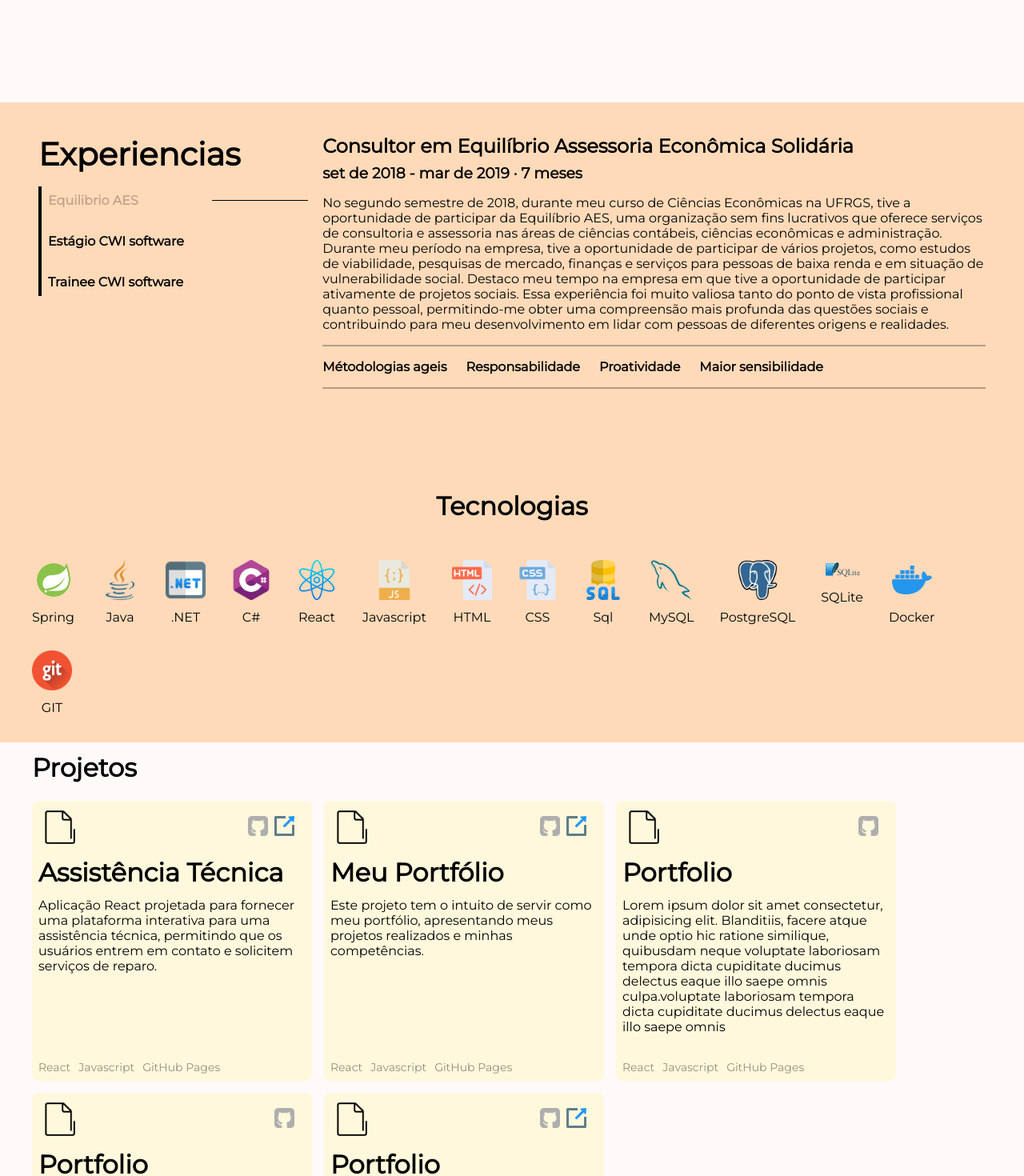
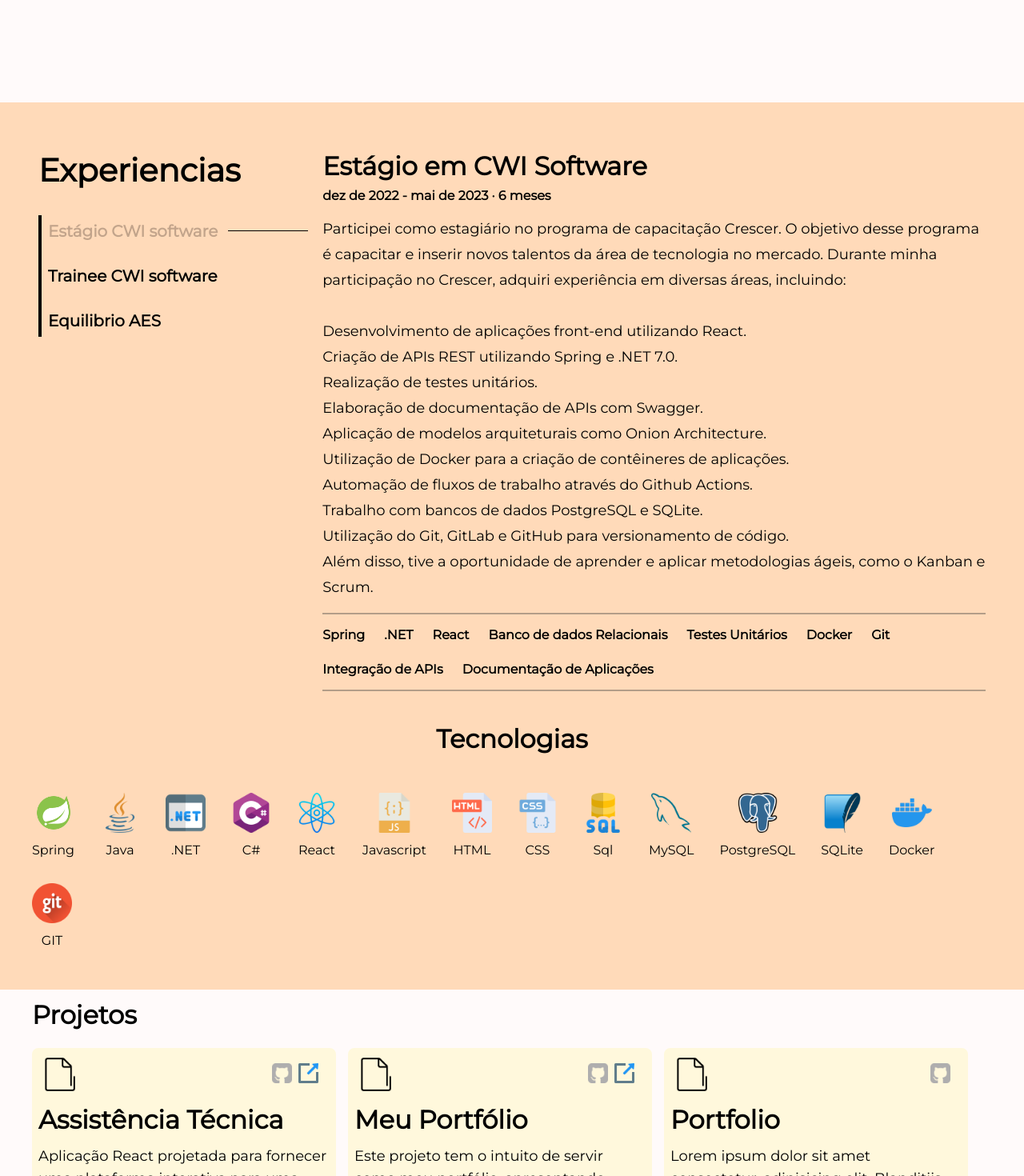
Before and after one commit to kzanetty/portfolio, a React (Vite) app: page / in a window 1280 px wide. Shown: the part 720-2190 px from the top of the page at 80% size. Built offline with nearby package versions, Linux system fonts and the light colour scheme.

Commit message:
alterando layout da screen experience

```diff
--- a/src/App.css
+++ b/src/App.css
@@ -82,7 +82,7 @@
 
 /* Components pequenos */
 
-.download-curriculo {
+.open-curriculo {
   display: flex;
   flex-direction: column;
   align-items: center;
--- a/src/constant/experiencias.js
+++ b/src/constant/experiencias.js
@@ -1,32 +1,20 @@
 const experiencias = [
-  {
-    nome: "Equilibrio AES",
-    titulo: "Consultor em Equilíbrio Assessoria Econômica Solidária",
-    periodo: "set de 2018 - mar de 2019 · 7 meses",
-    texto:
-      "No segundo semestre de 2018, durante meu curso de Ciências Econômicas na UFRGS, tive a oportunidade de participar da Equilíbrio AES, uma organização sem fins lucrativos que oferece serviços de consultoria e assessoria nas áreas de ciências contábeis, ciências econômicas e administração. Durante meu período na empresa, tive a oportunidade de participar de vários projetos, como estudos de viabilidade, pesquisas de mercado, finanças e serviços para pessoas de baixa renda e em situação de vulnerabilidade social. Destaco meu tempo na empresa em que tive a oportunidade de participar ativamente de projetos sociais. Essa experiência foi muito valiosa tanto do ponto de vista profissional quanto pessoal, permitindo-me obter uma compreensão mais profunda das questões sociais e contribuindo para meu desenvolvimento em lidar com pessoas de diferentes origens e realidades.",
-    tecnologias: [
-      "Métodologias ageis",
-      "Responsabilidade",
-      "Proatividade",
-      "Maior sensibilidade",
-    ],
-  },
   {
     nome: "Estágio CWI software",
     titulo: "Estágio em CWI Software",
     periodo: "dez de 2022 - mai de 2023 · 6 meses",
     texto:
-      "Participei como estagiário no programa de capacitação Crescer. O objetivo desse programa é capacitar e inserir novos talentos da área de tecnologia no mercado. Durante minha participação no Crescer, adquiri experiência em diversas áreas, incluindo: </br> Desenvolvimento de aplicações front-end utilizando React. </br>  Criação de APIs  EST utilizando Spring e .NET 7.0. </br>  Realização de testes unitários. </br>  Elaboração de documentação de APIs com Swagger. </br>  Aplicação de modelos arquiteturais como Onion Architecture. </br>  Utilização de Docker para a criação de contêineres de aplicações. </br>  Automação de fluxos de trabalho através do Github Actions. </br>  Trabalho com bancos de dados PostgreSQL e SQLite. </br>  Utilização do Git, GitLab e GitHub para versionamento de código. </br>  Além disso, tive a oportunidade de aprender e aplicar metodologias ágeis, como o Kanban e Scrum.",
+      "Participei como estagiário no programa de capacitação Crescer. O objetivo desse programa é capacitar e inserir novos talentos da área de tecnologia no mercado. Durante minha participação no Crescer, adquiri experiência em diversas áreas, incluindo: </br></br> Desenvolvimento de aplicações front-end utilizando React. </br>  Criação de APIs REST utilizando Spring e .NET 7.0. </br>  Realização de testes unitários. </br>  Elaboração de documentação de APIs com Swagger. </br>  Aplicação de modelos arquiteturais como Onion Architecture. </br>  Utilização de Docker para a criação de contêineres de aplicações. </br>  Automação de fluxos de trabalho através do Github Actions. </br>  Trabalho com bancos de dados PostgreSQL e SQLite. </br>  Utilização do Git, GitLab e GitHub para versionamento de código. </br>  Além disso, tive a oportunidade de aprender e aplicar metodologias ágeis, como o Kanban e Scrum.",
     tecnologias: [
-      "Métodologias ageis",
-      "Responsabilidade",
-      "Proatividade",
-      "Maior sensibilidade",
-      "Métodologias ageis",
-      "Responsabilidade",
-      "Proatividade",
-      "Maior sensibilidade",
+      "Spring",
+      ".NET",
+      "React",
+      "Banco de dados Relacionais",
+      "Testes Unitários",
+      "Docker",
+      "Git",
+      "Integração de APIs",
+      "Documentação de Aplicações",
     ],
   },
   {
@@ -36,11 +24,27 @@ const experiencias = [
     texto:
       "Durante esse período na CWI Software, adquiri conhecimentos em programação orientada a objetos com Java, incluindo a realização de testes unitários. Aprimorei minhas habilidades na criação de landing pages utilizando HTML, CSS e JavaScript, com testes unitários no front-end também. Além disso, aprimorei meus conhecimentos em bancos de dados relacionais e na escrita de consultas utilizando SQL. Utilizei o Git, juntamente com GitHub e GitLab, para o versionamento de código.",
     tecnologias: [
+      "Java",
+      "PostgreSQL",
+      "JavaScript ",
+      "Testes Unitários",
+      "HTML",
+      "CSS",
+      "GIT",
+      "Trabalho em equipe",
+    ],
+  },
+  {
+    nome: "Equilibrio AES",
+    titulo: "Consultor em Equilíbrio Assessoria Econômica Solidária",
+    periodo: "set de 2018 - mar de 2019 · 7 meses",
+    texto:
+      "No segundo semestre de 2018, durante meu curso de Ciências Econômicas na UFRGS, tive a oportunidade de participar da Equilíbrio AES, uma organização sem fins lucrativos que oferece serviços de consultoria e assessoria nas áreas de ciências contábeis, ciências econômicas e administração. Durante meu período na empresa, tive a oportunidade de participar de vários projetos, como estudos de viabilidade, pesquisas de mercado, finanças e serviços para pessoas de baixa renda e em situação de vulnerabilidade social. Destaco meu tempo na empresa em que tive a oportunidade de participar ativamente de projetos sociais. Essa experiência foi muito valiosa tanto do ponto de vista profissional quanto pessoal, permitindo-me obter uma compreensão mais profunda das questões sociais e contribuindo para meu desenvolvimento em lidar com pessoas de diferentes origens e realidades.",
+    tecnologias: [
       "Métodologias ageis",
-      "Responsabilidade",
-      "Proatividade",
-      "Maior sensibilidade",
-      "Métodologias ageis",
+      "Trabalho em equipe",
+      "Habilidades analíticas",
+      "Comunicação",
       "Responsabilidade",
       "Proatividade",
       "Maior sensibilidade",
--- a/src/constant/projects.js
+++ b/src/constant/projects.js
@@ -1,4 +1,4 @@
-// Maximo de caracteres: 310
+// Maximo de caracteres: 260
 
 const projects = [
   {
@@ -23,7 +23,7 @@ const projects = [
   },
   {
     title: "Portfolio",
-    text: "Lorem ipsum dolor sit amet consectetur, adipisicing elit. Blanditiis, facere atque unde optio hic ratione similique, quibusdam neque voluptate laboriosam tempora dicta cupiditate ducimus delectus eaque illo saepe omnis culpa.voluptate laboriosam tempora dicta cupiditate ducimus delectus eaque illo saepe omnis",
+    text: "Lorem ipsum dolor sit amet consectetur, adipisicing elit. Blanditiis, facere atque unde optio hic ratione similique, quibusdam neque voluptate laboriosam tempora dicta cupiditate ducimus delectus eaque illo saepe omnis culpa.",
     technologies: ["React", "Javascript", "GitHub Pages"],
     github: "https://github.com/kzanetty/application",
     deploy: {
@@ -43,7 +43,7 @@ const projects = [
   },
   {
     title: "Portfolio",
-    text: "Lorem ipsum dolor sit amet consectetur, adipisicing elit. Blanditiis, facere atque unde optio hic ratione similique, quibusdam neque voluptate laboriosam tempora dicta cupiditate ducimus delectus eaque illo saepe omnis culpa.voluptate laboriosam tempora dicta cupiditate ducimus delectus eaque illo saepe omnis",
+    text: "Lorem ipsum dolor sit amet consectetur, adipisicing elit. Blanditiis, facere atque unde optio hic ratione similique, quibusdam neque voluptate laboriosam tempora dicta cupiditate ducimus delectus eaque.",
     technologies: ["React", "Javascript", "GitHub Pages"],
     github: "https://github.com/kzanetty/application",
     deploy: {
--- a/src/ui/components/index.js
+++ b/src/ui/components/index.js
@@ -14,5 +14,5 @@ export { FormularioComponent } from "./formulario/formulario.component";
 export { ButtonEstilizadoComponent } from "./button/button-estilizado/button.component";
 
 export { CopyToClipboardComponent } from "./copy-paste/copy-to-clipboard.component";
-export { DownloadComponent } from "./download/download.component";
+export { CurriculoComponent } from "./open-curriculo/curriculo.component";
 export { RenderIcon } from "./icons/render-icon.component";
--- a/src/ui/components/relato-exp-titulo/relato-exp-titulo.component.jsx
+++ b/src/ui/components/relato-exp-titulo/relato-exp-titulo.component.jsx
@@ -5,7 +5,6 @@ export function RelatoTituloComponent({
 }) {
   return (
     <>
-      <h1>Experiencias</h1>
       <ul className="ul-button-title-experience">
         {experiencias.map((exp, index) => (
           <li key={index}>
--- a/src/ui/screens/contact/contact.screen.jsx
+++ b/src/ui/screens/contact/contact.screen.jsx
@@ -2,7 +2,7 @@ import "./contact.screen.css";
 import {
   ContainerComponent,
   CopyToClipboardComponent,
-  DownloadComponent,
+  CurriculoComponent,
   FooterComponent,
   FormularioComponent,
 } from "../../components";
@@ -59,7 +59,7 @@ export function ContactScreen() {
                 {contacts.map((contact, index) =>
                   renderContact(contact, index)
                 )}
-                <DownloadComponent />
+                <CurriculoComponent />
               </ul>
             </div>
           </div>
--- a/src/ui/screens/experience/experience.screen.css
+++ b/src/ui/screens/experience/experience.screen.css
@@ -1,13 +1,14 @@
 .experience {
-  min-height: 100%;
+  min-height: calc(100vh - var(--height-nav-bar));
   color: var(--body_color);
-  padding: 32px 0;
+  padding: 52px 0;
 }
 
 .content-experience {
   height: 100%;
   display: flex;
   flex-direction: column;
+  justify-content: space-between;
 }
 
 .content-experience-reports {
@@ -15,7 +16,7 @@
   justify-content: space-between;
   align-items: flex-start;
   padding: 8px;
-  height: 450px;
+  min-height: 700px;
 }
 
 .content-experience-titulos {
@@ -25,7 +26,7 @@
 }
 
 .content-experience-titulos > h1 {
-  margin-bottom: 16px;
+  margin-bottom: 32px;
   font-size: var(--size-title-small);
 }
 
@@ -47,7 +48,7 @@
   background-color: transparent;
   border: none;
   cursor: pointer;
-  font-size: var(--size-text-small);
+  font-size: 20px;
   font-weight: bold;
   color: var(--body_color);
 }
@@ -65,7 +66,7 @@
   position: absolute;
   right: 10px;
   bottom: 50%;
-  width: 120px;
+  width: 100px;
   width: calc();
   height: 1px;
   background-color: var(--body_color);
@@ -77,11 +78,18 @@
 
 .content-experience-relatos > div > h2 {
   margin-bottom: 8px;
+  font-size: 32px;
 }
 
-.content-experience-relatos > div > h3,
+.content-experience-relatos > div > h3 {
+  margin-bottom: 16px;
+  font-size: var(--size-caption-small);
+}
+
 .content-experience-relatos > div > p {
   margin-bottom: 16px;
+  font-size: 18px;
+  line-height: 32px;
 }
 
 .content-experience-relatos > div > div > ul {
@@ -106,11 +114,10 @@
   justify-content: center;
   align-items: center;
   gap: 32px;
-  flex: 1;
 }
 
 .content-technologies > h1 {
-  margin-bottom: 16px;
+  margin: 24px 0 16px 0;
 }
 
 .ul-technologies {
@@ -122,6 +129,7 @@
 .ul-technologies > li {
   display: flex;
   flex-direction: column;
+  justify-content: space-between;
   gap: 12px;
   align-items: center;
 }
--- a/src/ui/screens/experience/experience.screen.jsx
+++ b/src/ui/screens/experience/experience.screen.jsx
@@ -63,23 +63,23 @@ export function ExperienceScreen() {
   }, [showFirstExperience, selectedClassName]);
 
   return (
-    <div id="experience" className="screen screen-secondary experience">
+    <div id="experience" className="screen-secondary experience">
+      {/* <div id="experience" className="screen screen-secondary experience"> */}
       <ContainerComponent fullHeight={true}>
         <div className="content-experience">
           <div className="content-experience-reports">
             <div className="content-experience-titulos">
+              <h1>Experiencias</h1>
               <RelatoTituloComponent
                 experiencias={experiencias}
                 onClick={selectExperience}
                 handleButtonClick={handleButtonClick}
               />
             </div>
-
             <div className="content-experience-relatos">
               <RelatoExperienciaComponent experiencias={experiencias} />
             </div>
           </div>
-
           <div className="content-technologies">
             <TecnologiasComponent tecnologias={tecnologias} />
           </div>
--- a/src/ui/screens/project/project.screen.css
+++ b/src/ui/screens/project/project.screen.css
@@ -20,8 +20,8 @@
   flex-direction: column;
   gap: 12px;
   background-color: var(--body_card_project);
-  width: 350px;
-  height: 350px;
+  width: 380px;
+  height: 400px;
   border-radius: 8px;
   padding: 8px;
   color: var(--body_color);
@@ -62,6 +62,8 @@
 .card-project-text {
   padding-right: 2px;
   height: 200px;
+  font-size: 18px;
+  line-height: 28px;
 }
 
 .card-project-technologies {
@@ -71,6 +73,7 @@
 }
 
 .card-project-technologies > li {
-  font-size: var(--size-text-tiny);
+  font-size: var(--size-text-small);
   color: var(--body_font_color_transparent);
+  font-style: italic;
 }
```
Also changed, not shown: src/ui/components/open-curriculo/curriculo.component.jsx (renamed from src/ui/components/download/download.component.jsx, +4 -7 lines), src/ui/components/relato-tecnologias/tecnologias.component.jsx (+6 -1 lines), src/assets/icons/icon-sqlite.png.
